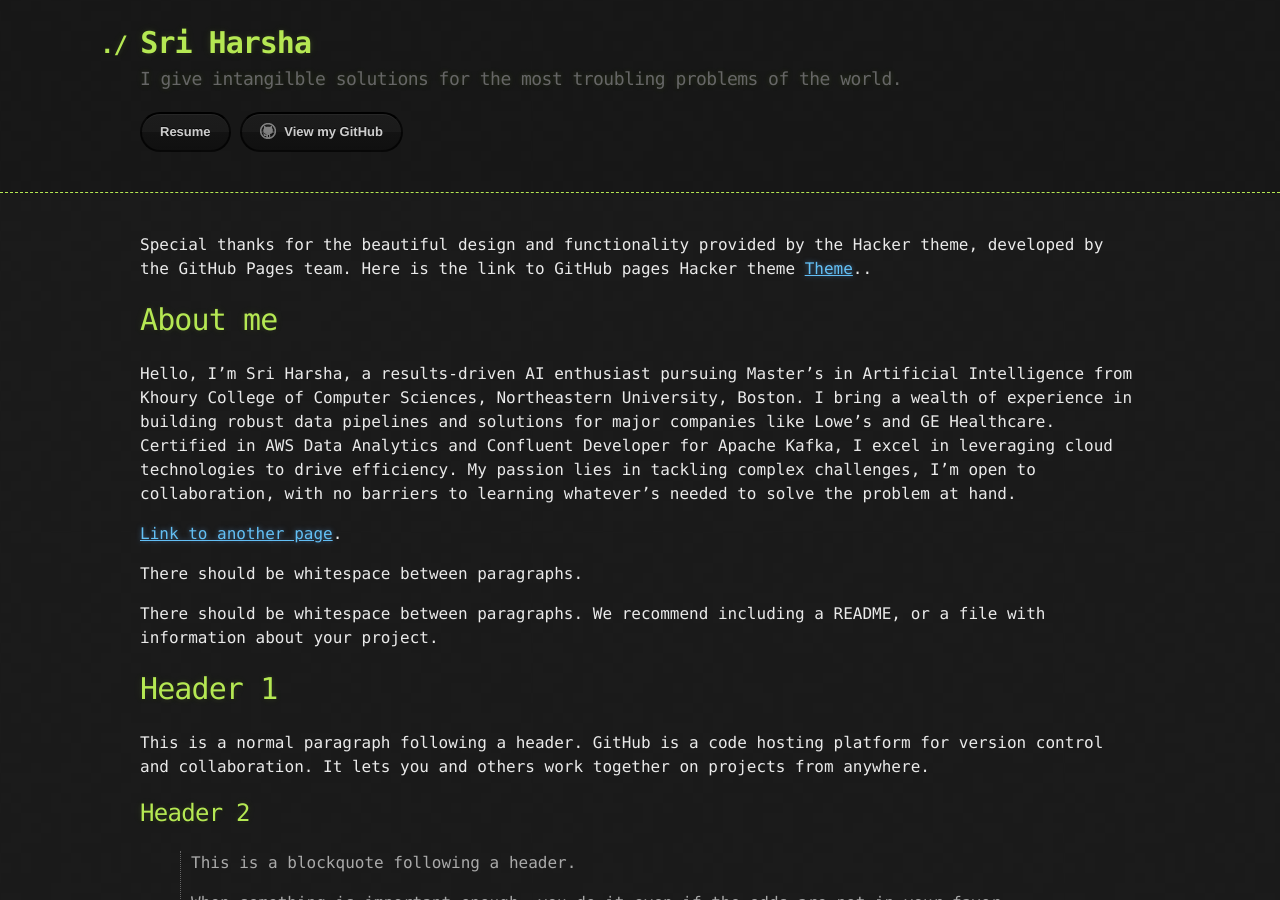
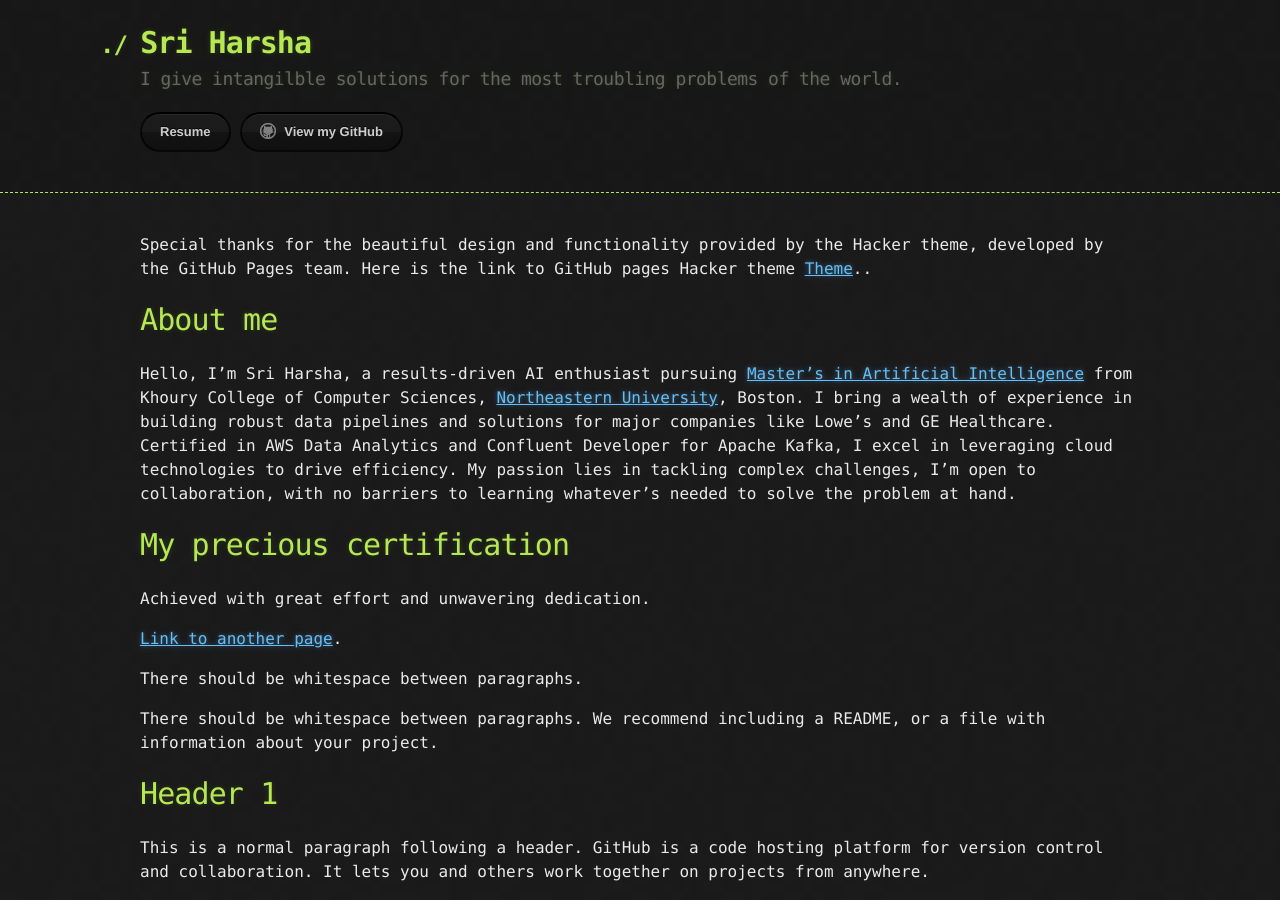
Before and after one commit to muffyharsha/sriharshap, a Jekyll site: the page built from index.md, in a window 1280 px wide and 900 px high. Built offline with Jekyll 4.4.1, drawn with Linux system fonts in a browser that asks for light colours.

Commit message:
adding hyper links

```diff
--- a/index.md
+++ b/index.md
@@ -7,9 +7,12 @@
 
 # About me
 
-Hello, I’m Sri Harsha, a results-driven AI enthusiast pursuing Master’s in Artificial Intelligence from Khoury College of Computer Sciences, Northeastern University, Boston. I bring a wealth of experience in building robust data pipelines and solutions for major companies like Lowe’s and GE Healthcare. Certified in AWS Data Analytics and Confluent Developer for Apache Kafka, I excel in leveraging cloud technologies to drive efficiency. My passion lies in tackling complex challenges, I'm open to collaboration, with no barriers to learning whatever's needed to solve the problem at hand.
+Hello, I’m Sri Harsha, a results-driven AI enthusiast pursuing [Master’s in Artificial Intelligence](https://www.khoury.northeastern.edu/programs/artificial-intelligence-ms/) from Khoury College of Computer Sciences, [Northeastern University](https://graduate.northeastern.edu/), Boston. I bring a wealth of experience in building robust data pipelines and solutions for major companies like Lowe’s and GE Healthcare. Certified in AWS Data Analytics and Confluent Developer for Apache Kafka, I excel in leveraging cloud technologies to drive efficiency. My passion lies in tackling complex challenges, I'm open to collaboration, with no barriers to learning whatever's needed to solve the problem at hand.
 
 
+# My precious certification
+
+Achieved with great effort and unwavering dedication.
 
 
 
```
